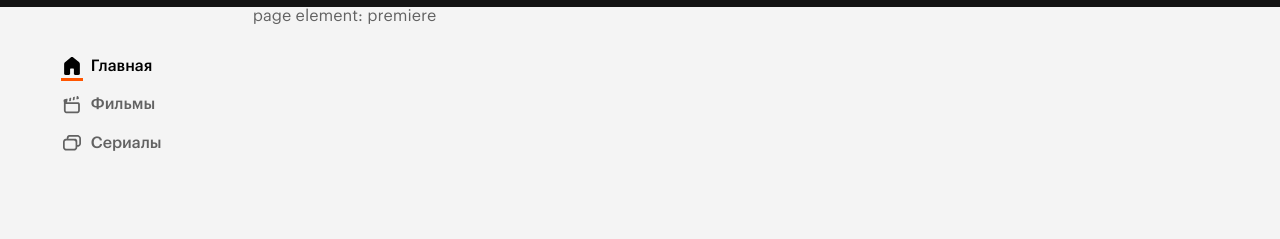
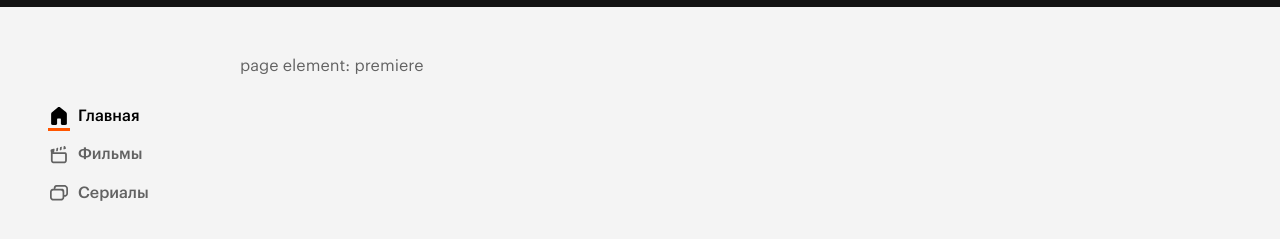
Before and after one commit to chervyakov-vladislav/rs-clone, a website built with webpack: page client/src/application/index.html in a window 1280 px wide. Shown: the part 63-302 px from the top of the page. Built offline with nearby package versions, Linux system fonts and the light colour scheme.

Commit message:
refactor: append router in container

```diff
--- a/client/src/application/app.ts
+++ b/client/src/application/app.ts
@@ -13,7 +13,7 @@ class App {
   }
 
   public async start() {
-    this.main.container.append(mainRouter.node);
+
   }
 }
 
--- a/client/src/application/core/components/main-container/main-container.scss
+++ b/client/src/application/core/components/main-container/main-container.scss
@@ -3,6 +3,7 @@
   display: flex;
     &__container {
       height: inherit;
+      padding: 50px 0;
     }
 }
 
--- a/client/src/application/core/components/main-container/main-container.ts
+++ b/client/src/application/core/components/main-container/main-container.ts
@@ -1,6 +1,7 @@
 import './main-container.scss';
 import { DOMElement } from '../../../shared/components/base-elements/dom-element';
 import SideMenu from './side-menu/side-menu';
+import mainRouter from '../../../shared/services/router/router';
 
 export default class Main extends DOMElement {
   private mainContainer: DOMElement;
@@ -28,5 +29,7 @@ export default class Main extends DOMElement {
       classList: ['nav'],
     });
     this.sideMenu = new SideMenu(this.navigation.node);
+
+    this.container.append(mainRouter.node);
   }
 }
--- a/client/src/application/main/components/main-page/premiere-preview/premiere-preview.ts
+++ b/client/src/application/main/components/main-page/premiere-preview/premiere-preview.ts
@@ -7,6 +7,6 @@ export default class PremierePreview extends DOMElement {
       classList: ['premiere-preview'],
       content: 'page element: premiere',
     });
-    console.log('render component');
+    console.log('render main page component');
   }
 }
--- a/client/src/application/main/pages/second-page/second-page.ts
+++ b/client/src/application/main/pages/second-page/second-page.ts
@@ -17,7 +17,7 @@ export default class SecondPage extends Page {
   }
 
   public render() {
-    console.log('render');
+    console.log('render second');
     // какие-то еще коммпоненты
   }
 }
--- a/client/src/application/shared/services/router/router.ts
+++ b/client/src/application/shared/services/router/router.ts
@@ -26,7 +26,7 @@ export class Router extends DOMElement {
 
   public navigate(route: string) {
     this.container.innerHTML = '';
-    this.template = this.findTemplate(route) ? this.findTemplate(route) : this.findTemplate('');
+    this.template = route.length > 0 ? this.findTemplate(route) : this.findTemplate('');
 
     const url = this.nestedRoute + `${route}`;
     history.pushState({}, '', url);
```
